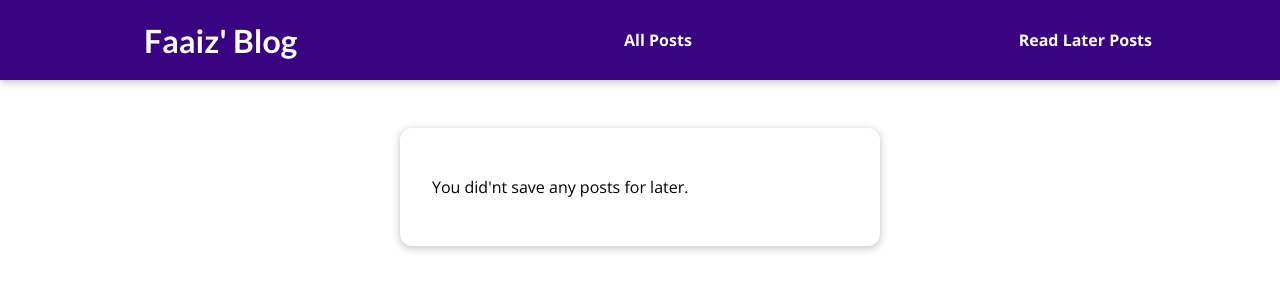
After one commit to syedfaaiz88/Django-Maximilian, a Django app: page /read-later in a window 1280 px wide. The commit adds this page. Shown: the top 300 px of the page. Run offline with Django 5.2, Linux system fonts and the light colour scheme.

Commit message:
Add Read Later Feature via Sessions

```diff
--- /dev/null
+++ b/blog/static/blog/stored-posts.css
@@ -0,0 +1,39 @@
+#main-navigation {
+    background-color: #390281;
+    box-shadow: 0 2px 8px rgba(0, 0, 0, 0.25);
+  }
+
+  #stored-posts {
+    margin: 8rem auto 3rem auto;
+    padding: 2rem;
+    border-radius: 12px;
+    box-shadow: 0 2px 8px rgba(0, 0, 0, 0.25);
+    background-color: white;
+    width: 90%;
+    max-width: 30rem;
+  }
+
+  #stored-posts ul {
+    list-style: none;
+    margin: 0;
+    padding: 0;
+  }
+
+  #stored-posts li {
+    margin: 1rem 0;
+  }
+
+  #stored-posts a {
+    display: block;
+    padding: 1rem;
+    width: 100%;
+    text-decoration: none;
+    border: 1px solid #ccc;
+    color: #1b1b1b;
+    font-weight: bold;
+  }
+
+  #stored-posts a:hover,
+  #stored-posts a:active {
+    background-color: #ccc;
+  }
--- /dev/null
+++ b/blog/templates/blog/read-later-posts.html
@@ -0,0 +1,23 @@
+{% extends "base.html" %}
+{% load static %}
+
+{% block title %}
+    My Stored Posts
+{% endblock title %}
+
+{% block css_files %}
+    <link rel="stylesheet" href="{% static "blog/stored-posts.css" %}">
+{% endblock css_files %}
+
+{% block content %}
+    <section id="stored-posts">
+        {% if not has_posts %}
+            <p>You did'nt save any posts for later.</p>
+        {% endif %}
+        <ul>
+            {% for post in posts %}
+                <li><a href="{% url "post-detail-page" post.slug %}">{{post.title}}</a></li>
+            {% endfor %}
+        </ul>
+    </section>
+{% endblock content %}
--- a/blog/urls.py
+++ b/blog/urls.py
@@ -4,5 +4,6 @@ from . import views
 urlpatterns = [
     path("", views.StartingPagePosts.as_view(), name="index-page"),
     path("posts", views.PostsView.as_view(), name="posts-page"),
-    path("posts/<slug:slug>", views.PostDetailView.as_view(), name="post-detail-page")
+    path("posts/<slug:slug>", views.PostDetailView.as_view(), name="post-detail-page"),
+    path("read-later", views.ReadLaterView.as_view(), name="read-later-page")
 ]
--- a/blog/views.py
+++ b/blog/views.py
@@ -30,13 +30,23 @@ class PostsView(ListView):
 
 
 class PostDetailView(View):
+
+    def is_stored_post(self, request, post_id):
+        stored_posts = request.session.get("stored_posts")
+        if stored_posts is not None:
+            is_saved_for_later = post_id in stored_posts
+        else:
+            is_saved_for_later = False
+        return is_saved_for_later
+
     def get(self, request, slug):
         post = Post.objects.get(slug=slug)
         context = {
             "post": post,
             "tags": post.tags.all(),
             "comment_form": CommentForm(),
-            "comments": post.comments.all().order_by("-date")
+            "comments": post.comments.all().order_by("-date"),
+            "saved_for_later": self.is_stored_post(request, post.id)
         }
         return render(request, "blog/post-detail.html", context)
 
@@ -53,6 +63,37 @@ class PostDetailView(View):
             "post": post,
             "tags": post.tags.all(),
             "comment_form": comment_form,
-            "comments": post.comments.all().order_by("-date")
+            "comments": post.comments.all().order_by("-date"),
+            "saved_for_later": self.is_stored_post(request, post.id)
         }
         return render(request, "blog/post-detail.html", context)
+
+
+class ReadLaterView(View):
+
+    def get(self, request):
+        stored_posts = request.session.get("stored_posts")
+        context = {}
+        if stored_posts is None or len(stored_posts) == 0:
+            context["posts"] = []
+            context["has_posts"] = False
+        else:
+            posts = Post.objects.filter(id__in=stored_posts)
+            context["posts"] = posts
+            context["has_posts"] = True
+
+        return render(request, "blog/read-later-posts.html", context)
+
+    def post(self, request):
+        stored_posts = request.session.get("stored_posts")
+
+        if stored_posts is None:
+            stored_posts = []
+
+        post_id = int(request.POST["post_id"])
+        if post_id not in stored_posts:
+            stored_posts.append(post_id)
+        else:
+            stored_posts.remove(post_id)
+        request.session["stored_posts"] = stored_posts
+        return HttpResponseRedirect("/")
--- a/static/app.css
+++ b/static/app.css
@@ -35,6 +35,7 @@ h3 {
   text-decoration: none;
   color: white;
   font-weight: bold;
+  margin-left: 1rem;
 }
 
 #main-navigation a:hover,
--- a/templates/base.html
+++ b/templates/base.html
@@ -13,6 +13,7 @@
     <header id="main-navigation">
         <h1><a href="{% url "index-page" %}">Faaiz' Blog</a></h1>
         <nav><a href="{% url "posts-page" %}">All Posts</a></nav>
+        <nav><a href="{% url "read-later-page" %}">Read Later Posts</a></nav>
     </header>
     {% block content %}{% endblock content %}
 </body>
```
Also changed, not shown: blog/templates/blog/post-detail.html (+14 -0 lines), db.sqlite3.
